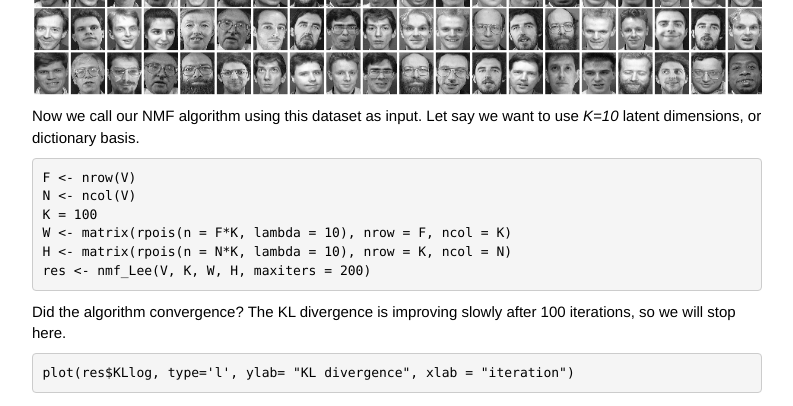
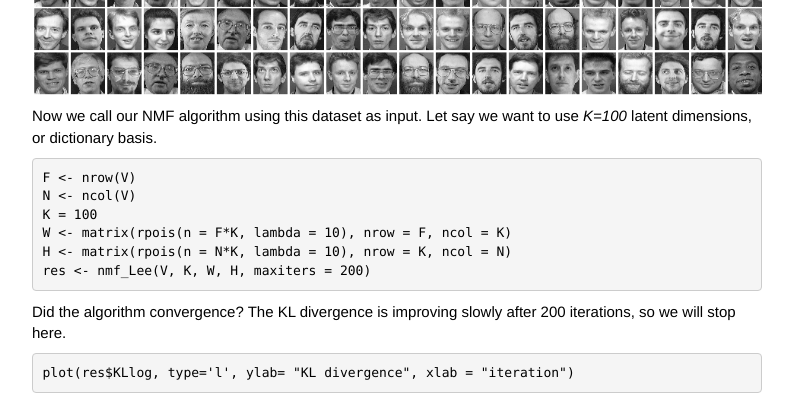
Before and after one commit to alumbreras/alumbreras.github.io, a Jekyll site: the page built from _posts/2018-09-03-NMF_Lee_Seung.md, in a window 1280 px wide and 900 px high, scrolled down 3201 px. Shown: the part 153-559 px from the top of the window, without its empty margins (53-846 px from the left). Built offline with Jekyll 4.4.1, drawn with Linux system fonts in a browser that asks for light colours; nearby versions of some CDN libraries; formulas are drawn with MathJax 3; comment, search, counter and statistics services are not loaded.

Commit message:
minor fixes in text

````diff
--- a/_posts/2018-09-03-NMF_Lee_Seung.Rmd
+++ b/_posts/2018-09-03-NMF_Lee_Seung.Rmd
@@ -142,7 +142,7 @@
 ```
 
 Now we call our NMF algorithm using this dataset as input. Let say we want to use
-*K=10* latent dimensions, or dictionary basis.
+*K=100* latent dimensions, or dictionary basis.
 
 ```{r execute, include = TRUE}
 #V <- V[,1:10] #faces[,sample(400,100)]
@@ -154,7 +154,7 @@
 res <- nmf_Lee(V, K, W, H, maxiters = 200)
 ```
 
-Did the algorithm convergence? The KL divergence is improving slowly after 100 iterations, so we will stop here.
+Did the algorithm converge? The KL divergence is improving slowly after 200 iterations, so we will stop here.
 
 ```{r convergence, include = TRUE}
 plot(res$KLlog, type='l', ylab= "KL divergence", xlab = "iteration")
--- a/_posts/2018-09-03-NMF_Lee_Seung.md
+++ b/_posts/2018-09-03-NMF_Lee_Seung.md
@@ -171,7 +171,7 @@
 ![](../assets/2018-09-03-NMF_Lee_Seung_files/figure-markdown_strict/dataset-1.png)
 
 Now we call our NMF algorithm using this dataset as input. Let say we
-want to use *K=10* latent dimensions, or dictionary basis.
+want to use *K=100* latent dimensions, or dictionary basis.
 
     F <- nrow(V)
     N <- ncol(V)
@@ -181,7 +181,7 @@
     res <- nmf_Lee(V, K, W, H, maxiters = 200)
 
 Did the algorithm convergence? The KL divergence is improving slowly
-after 100 iterations, so we will stop here.
+after 200 iterations, so we will stop here.
 
     plot(res$KLlog, type='l', ylab= "KL divergence", xlab = "iteration")
 
@@ -205,8 +205,7 @@
 
 ![](../assets/2018-09-03-NMF_Lee_Seung_files/figure-markdown_strict/dictionaries-1.png)*Dictionaries obtained with NMF (above) and PCA (below)*
 
-Note that, while PCA tends to create "holistic" bases, NMF prefers bases that focus on different parts of the face, which makes NMF more easy to interpret. Finally, let's see how good the reconstruction is, and let us compare
-with a PCA:
+Note that, while PCA tends to create "holistic" bases, NMF prefers bases that focus on different parts of the face, which makes NMF more easy to interpret. Finally, let's see how good the reconstruction is, and let us compare with a PCA:
 
     # PCA
     mu    <- colMeans(V)
````
